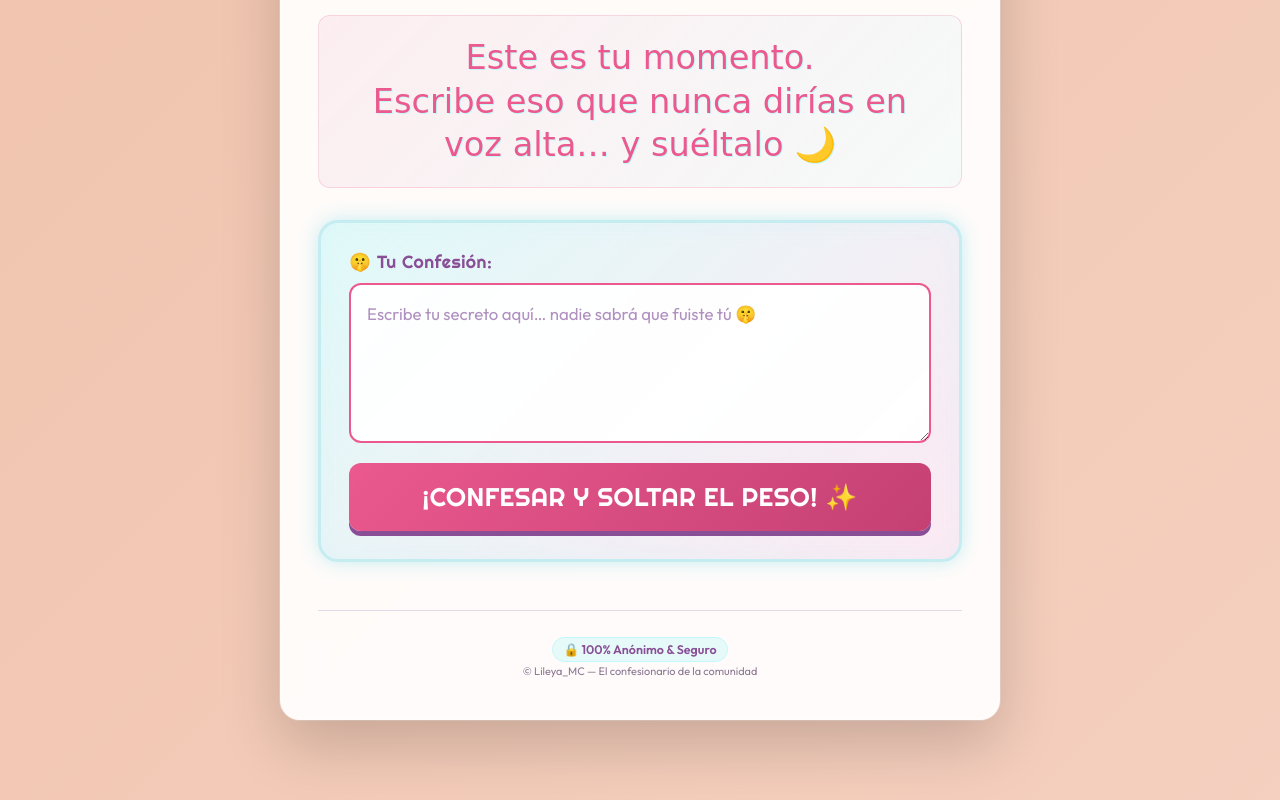
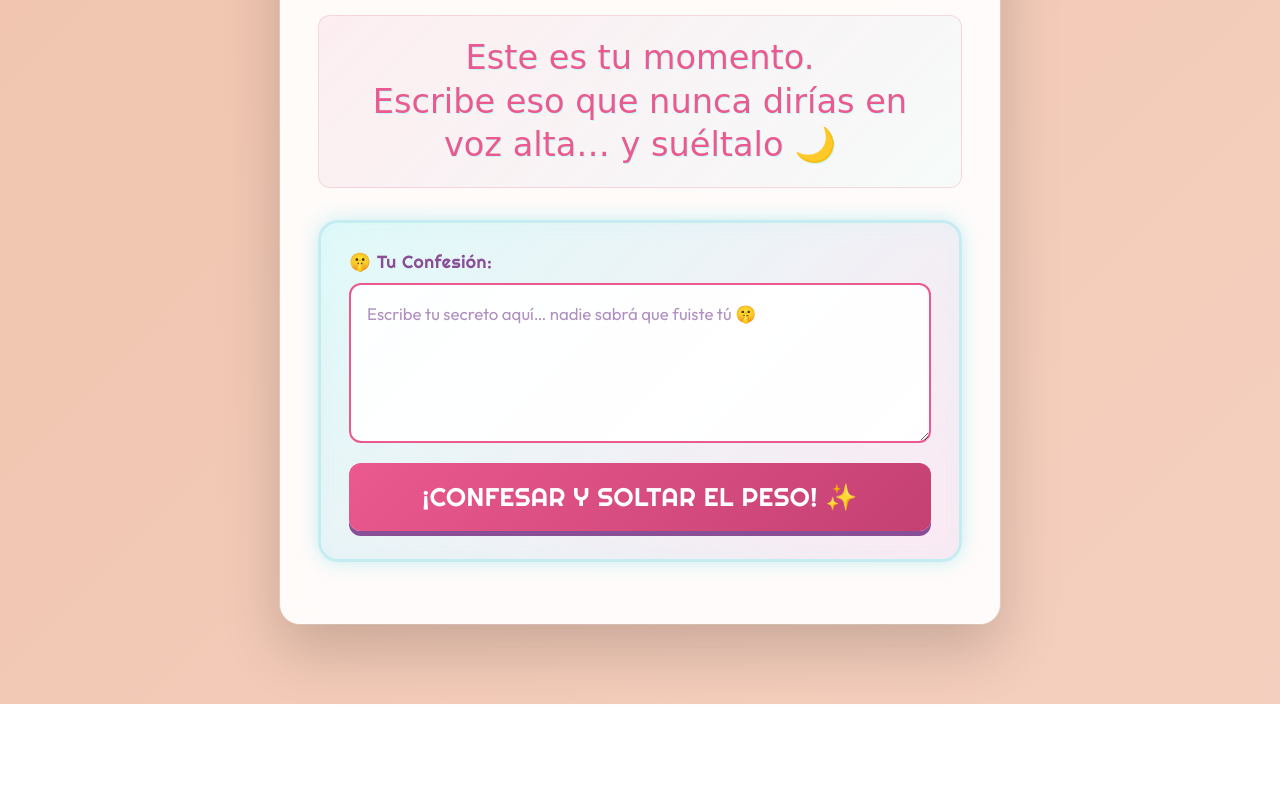
Before and after one commit to Jorgem2306/Lileya_MC, a plain HTML site: page index.html in a window 1280 px wide. Shown: the part 1457-2257 px from the top of the page. After the commit the page ends 2161 px from the top, so only its background shows below. Drawn offline with Linux system fonts and the light colour scheme; a web font is replaced by a local one.

Commit message:
Update index.html

```diff
--- a/index.html
+++ b/index.html
@@ -157,13 +157,6 @@
         <!-- Área de feedback al usuario -->
         <p id="feedback" role="alert" aria-live="assertive"></p>
 
-        <!-- ── FOOTER ────────────────────────────────────────── -->
-        <footer class="site-footer">
-            <span class="security-badge">🔒 100% Anónimo &amp; Seguro</span>
-            <br>
-            <small>© Lileya_MC — El confesionario de la comunidad</small>
-        </footer>
-
     </main>
 
     <!-- Lógica de la aplicación -->
```
